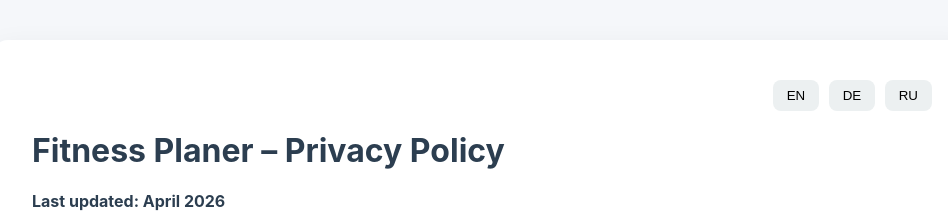
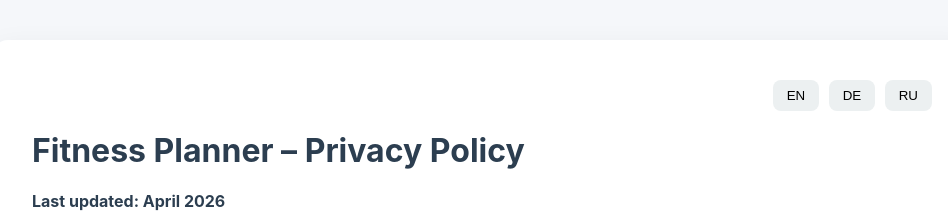
Before and after one commit to KonstantinB276/fitness-planner-privacy, a plain HTML site: page index.html in a window 1280 px wide. Shown: the top 221 px of the page, without its empty margins (158-1106 px from the left). Drawn offline with Linux system fonts and the light colour scheme.

Commit message:
Fix typo in 'Fitness Planer' to 'Fitness Planner'

```diff
--- a/index.html
+++ b/index.html
@@ -69,7 +69,7 @@
   <button onclick="setLang('ru')" id="btn-ru">RU</button>
 </div>
 
-<h1>Fitness Planer – Privacy Policy</h1>
+<h1>Fitness Planner – Privacy Policy</h1>
 <p><strong>Last updated: April 2026</strong></p>
 
 <!-- ENGLISH -->
```
